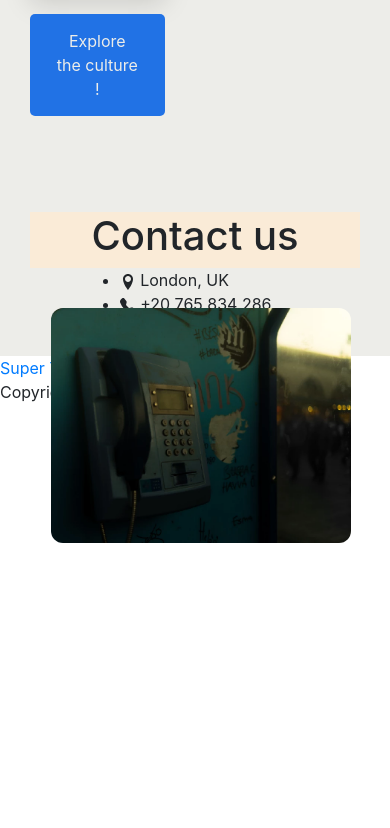
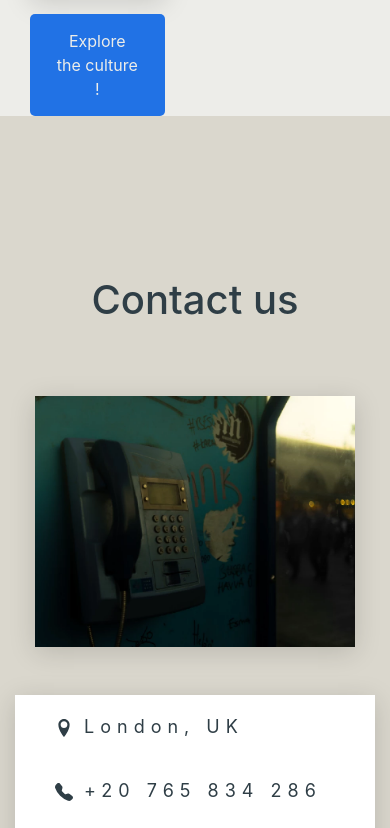
Before and after one commit to Tarek994/bg-React, a React (Create React App) app: page / in a window 390 px wide. Shown: the part 3516-4344 px from the top of the page. Before the commit the page ends 4059 px from the top, so only its background shows below. Built offline with nearby package versions, Linux system fonts and the light colour scheme.

Commit message:
style(contact.css): set up the style of the contact section

```diff
--- a/src/Components/contact/Contact.css
+++ b/src/Components/contact/Contact.css
@@ -1,6 +1,6 @@
 .contact{
-
-  background-color: #edede9;
+  margin: 0px;
+  background-color: #dad7cd;
 }
 
 .main-contact{
@@ -13,17 +13,56 @@
 }
 
 .contact-title{
-  margin-top: 6rem;
+  color: #2f3e46;
+  margin-top: 10rem;
   text-align: center;
   height: fit-content;
-  background-color: antiquewhite;
+
 }
 
 .contact-image{
-    max-width: 300px;
-    position: absolute;
-    margin-top: 11%;
-    border-radius: 12px;
-    left: 10%;
+  box-shadow: 0 5px 25px rgba(1 1 1 /15%);
+  max-width: 320px;
+  display: flex;
+  align-items: center;
+}
 
+.contact-description{
+  padding: 0px 6rem;
+  align-items: center;
+  margin-top: 4rem;
+  margin-bottom: 10rem;
+  display: flex;
+  justify-content: space-between;
+
+}
+
+.contact-list{
+  list-style: none;
+  background-color: #fff;
+  box-shadow: 0 5px 25px rgba(1 1 1 /15%);
+  color: #2f3e46;
+  letter-spacing: 6px;
+  line-height: 4rem;
+  font-size: 18px;
+  max-width:fit-content;
+  margin: auto 0px;
+}
+
+@media (max-width:992px){
+  .contact{
+    padding: 0;
   }
+  .contact-description{
+    display: flex;
+    flex-direction: column;
+    padding: 0px;
+  }
+  .contact-image{
+    margin-bottom: 3rem;
+  }
+  .contact-list{
+    width: 100%;
+  }
+
+}
```
